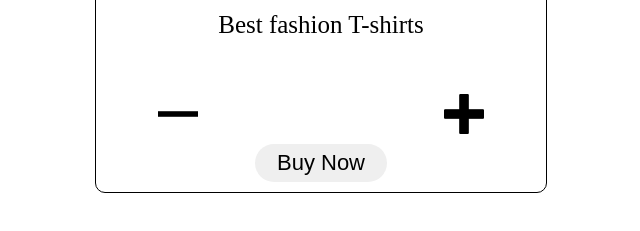
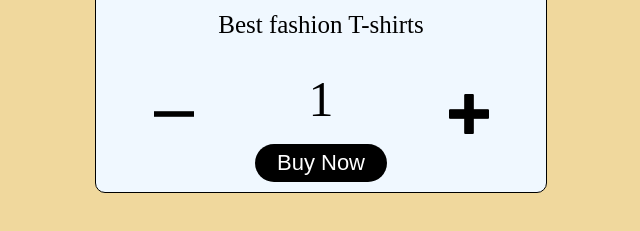
Before and after one commit to RohitSanap07/Product-Quantity-Counter, a plain HTML site: page index.html in a window 1280 px wide. Shown: the part 433-664 px from the top of the page, without its empty margins (319-959 px from the left). Drawn offline with Linux system fonts and the light colour scheme.

Commit message:
Code completed

```diff
--- a/index.html
+++ b/index.html
@@ -5,13 +5,19 @@
     <meta name="viewport" content="width=device-width, initial-scale=1.0">
     <title>Product Quantity Counter</title>
     <style>
+body{
+    background-color: rgb(240, 216, 157);
+}
+
         .Product-card{
             width: 450px;
             border: 1px solid black;
             margin: 10px auto;
             border-radius: 10px;
+            background-color: aliceblue;
 
         }
+
 
         .shirt-img{
             width: 430px;
@@ -26,9 +32,16 @@
         margin: 10px auto;
         font-size: 22px;
         padding: 6px 22px;
-        border-radius: 25px;
+        border-radius: 20px;
         border: none;
         cursor: pointer;
+        background-color: black;
+        color: white;
+       }
+
+       .btn-container:hover{
+        background-color: rgb(0, 228, 152);
+        color: black;
        }
 
 
@@ -45,7 +58,7 @@
  }
 
  .quantity-text{
-    font-size: 40px;
+    font-size: 50px;
  }
 
  .heading-text{
@@ -54,7 +67,7 @@
  }
 
 
-    </style>
+</style>
 </head>
 <body>
     <div class="Product-card">
@@ -64,7 +77,7 @@
 <div class="quantity-btn-container">
     <img src="minus.png" class="btn-quantity" onclick="handleQuantityChange('dec')" />
 
-<span class="quantity-text" id="quantity-text">
+<span class="quantity-text" id="quantity-text">1
 
 </span>
 
@@ -88,9 +101,10 @@ else if(quantity==8 && action=='inc'){
     alert('Max quantity reached')
     return
 }
-
 quantityElement.innerText = action=='inc' ? ++quantity : --quantity
 }
+
+
 </script>
 </body>
 </html>
```
